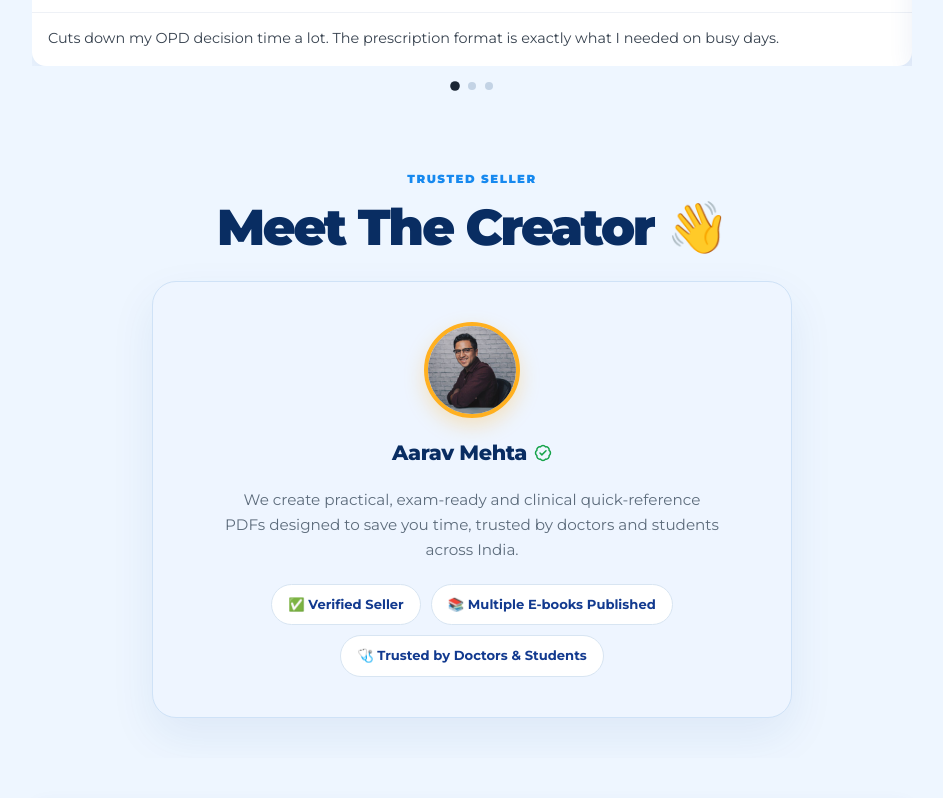
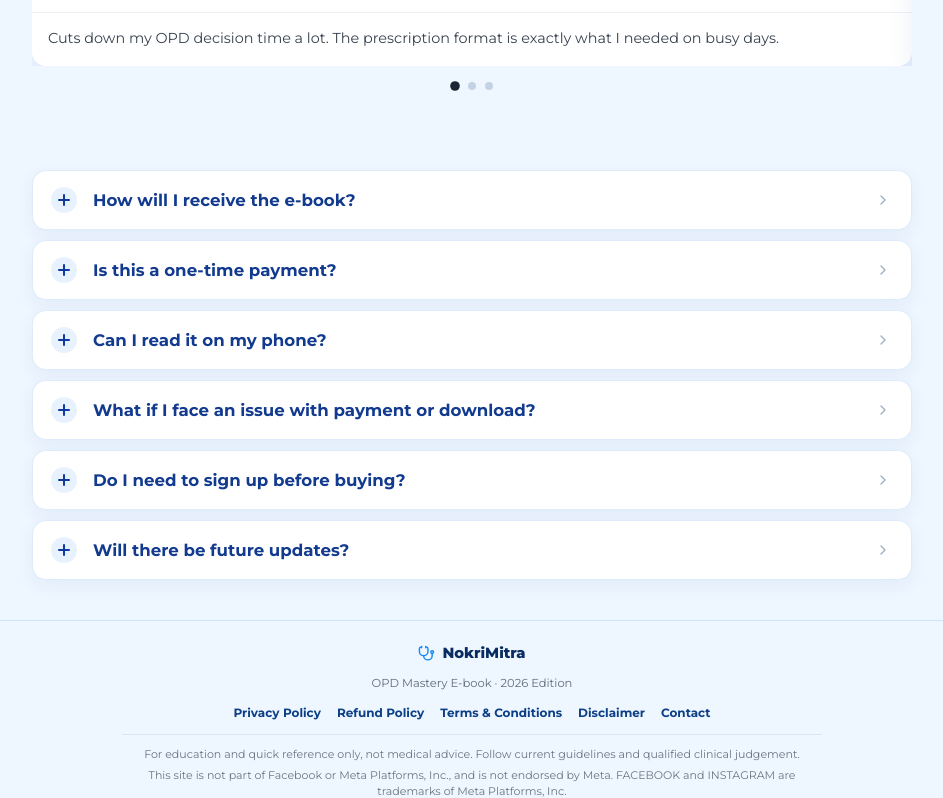
Before and after one commit to goexam777-tech/nokrimitra, a Next.js app: page /opd-mastery in a window 1280 px wide. Shown: the part 4764-5562 px from the top of the page, without its empty margins (168-1111 px from the left). Built offline with nearby package versions, Linux system fonts and the light colour scheme; no server answers.

Commit message:
OPD landing: remove Meet the Creator section

```diff
--- a/app/opd-mastery/page.tsx
+++ b/app/opd-mastery/page.tsx
@@ -3,7 +3,6 @@ import Image from "next/image";
 import { Montserrat } from "next/font/google";
 import {
   ArrowRight,
-  BadgeCheck,
   BookOpenText,
   Check,
   ChevronRight,
@@ -18,7 +17,6 @@ import {
 
 import opdHero from "@/public/opd1.webp";
 import buySteps from "@/public/buyy.webp";
-import creatorImg from "@/public/aaravmehta.jpg";
 import trustBadges from "@/public/trust.webp";
 import reviewer1 from "@/public/scdr1.webp";
 import reviewer2 from "@/public/scdr2.webp";
@@ -328,37 +326,6 @@ export default function OpdMasteryPage() {
         </div>
       </section>
 
-      <section className={styles.creatorSection}>
-        <div className={styles.container}>
-          <div className={styles.sectionHeading}>
-            <p className={styles.eyebrow}>TRUSTED SELLER</p>
-            <h2>Meet The Creator <span>👋</span></h2>
-          </div>
-
-          <div className={styles.creatorCard}>
-            <Image
-              src={creatorImg}
-              alt="Aarav Mehta"
-              className={styles.creatorAvatar}
-              sizes="96px"
-            />
-            <p className={styles.creatorName}>
-              Aarav Mehta <BadgeCheck size={18} />
-            </p>
-            <p className={styles.creatorBio}>
-              We create practical, exam-ready and clinical quick-reference PDFs
-              designed to save you time, trusted by doctors and students across
-              India.
-            </p>
-            <div className={styles.creatorBadges}>
-              <span>✅ Verified Seller</span>
-              <span>📚 Multiple E-books Published</span>
-              <span>🩺 Trusted by Doctors &amp; Students</span>
-            </div>
-          </div>
-        </div>
-      </section>
-
       <section className={styles.faqSection}>
         <div className={styles.container}>
           <div className={styles.faqList}>
```
